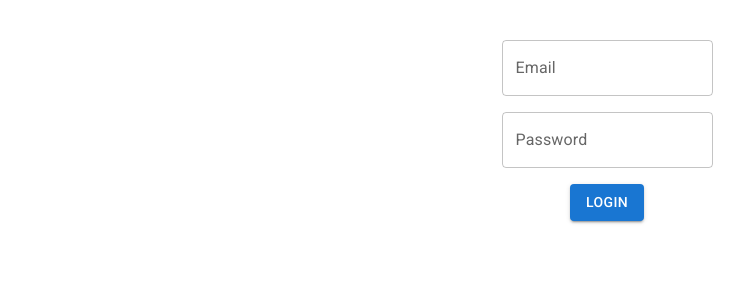
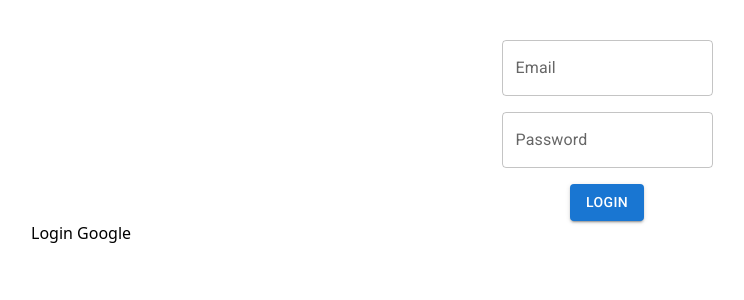
Before and after one commit to ayunierto/react-firebase, a React (Create React App) app: page /login in a window 1280 px wide. Shown: the top 300 px of the page, without its empty margins (33-777 px from the left). Built offline with nearby package versions, Linux system fonts and the light colour scheme; no server answers.

Commit message:
login with google

```diff
--- a/src/components/Alert.js
+++ b/src/components/Alert.js
@@ -0,0 +1,7 @@
+export function Alert({message}) {
+  return (
+    <div>
+        <span>{message}</span>
+    </div>
+  )
+}
--- a/src/components/Home.js
+++ b/src/components/Home.js
@@ -6,7 +6,11 @@ function Home() {
 
 
   const handleLogout = async () => {
-    await logout()
+    try {
+      await logout()
+    } catch (error) {
+      console.log(error)
+    }
   }
 
   if (loading) {
@@ -19,7 +23,7 @@ function Home() {
 
   return (
     <div>
-      <h1>Welcome {user.email}</h1>
+      <h1>Welcome {user.displayName || user.email}</h1>
 
       <button onClick={handleLogout}>
         Logout
--- a/src/components/Login.js
+++ b/src/components/Login.js
@@ -10,7 +10,7 @@ function Login() {
     password: "",
   });
 
-  const { signin } = useAuth();
+  const { signin, loginWithGoogle } = useAuth();
 
   const navigate = useNavigate();
 
@@ -35,6 +35,16 @@ function Login() {
     }
   };
 
+  const handleGoogleSingin = async () => {
+    try {
+      await loginWithGoogle()
+      navigate('/')
+    } catch (error) {
+      setError(error.message)
+    }
+    navigate("/");
+  }
+
   return (
     <Container className="mt-10">
       <form onSubmit={handleSubmit}>
@@ -49,8 +59,8 @@ function Login() {
           wrap="nowrap"
 
         >
-        {error && <Alert severity="warning">{ error }</Alert>
-}
+          {error && <Alert severity="warning">{error}</Alert>
+          }
 
 
           <Grid item xs={10} md={6}>
@@ -81,6 +91,11 @@ function Login() {
         </Grid>
 
       </form>
+
+      <button variant="outlined" color="default" onClick={handleGoogleSingin}>
+        Login Google
+      </button>
+
     </Container>
   );
 }
--- a/src/context/authContext.js
+++ b/src/context/authContext.js
@@ -1,5 +1,5 @@
 import { createContext, useContext, useEffect, useState } from "react";
-import { createUserWithEmailAndPassword, signInWithEmailAndPassword, onAuthStateChanged, signOut } from "firebase/auth";
+import { createUserWithEmailAndPassword, signInWithEmailAndPassword, onAuthStateChanged, signOut, GoogleAuthProvider, signInWithPopup } from "firebase/auth";
 import { auth } from "../firebase";
 
 export const authContext = createContext();
@@ -22,6 +22,11 @@ export function AuthProvider({ children }) {
 
   const logout = () => signOut(auth)
 
+  const loginWithGoogle = () => {
+    const googleProvider = new GoogleAuthProvider()
+    return signInWithPopup(auth, googleProvider)
+  }
+
   useEffect(() => {
     const unsubscribe = onAuthStateChanged(auth, currentUser => {
       setUser(currentUser)
@@ -31,6 +36,6 @@ export function AuthProvider({ children }) {
   }, [])
 
   return (
-    <authContext.Provider value={{ signup, signin, user, logout, loading }}>{children}</authContext.Provider>
+    <authContext.Provider value={{ signup, signin, user, logout, loading, loginWithGoogle }}>{children}</authContext.Provider>
   );
 }
```
